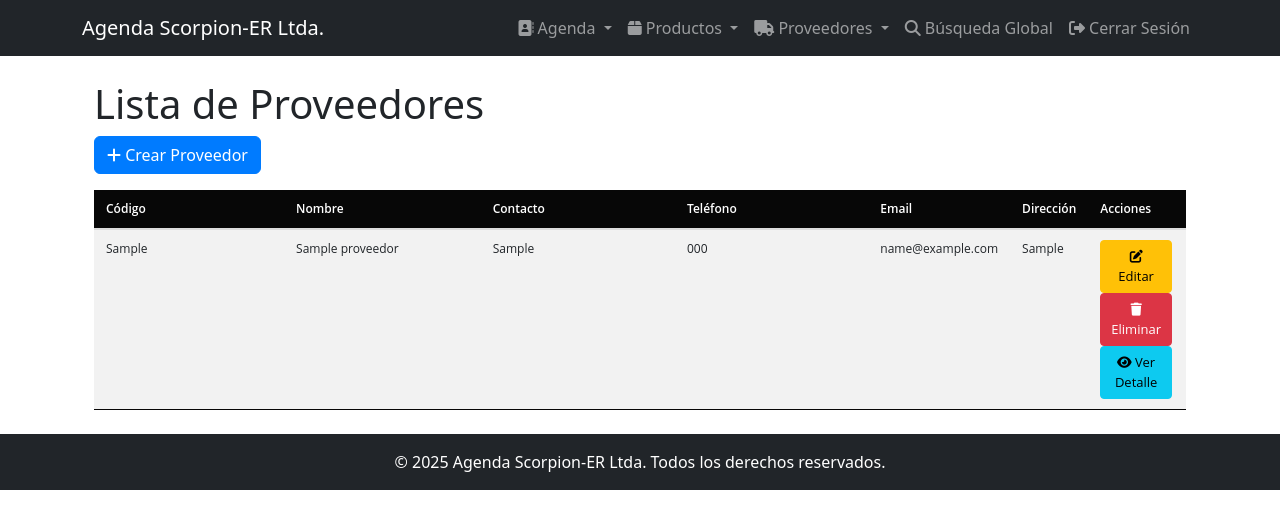
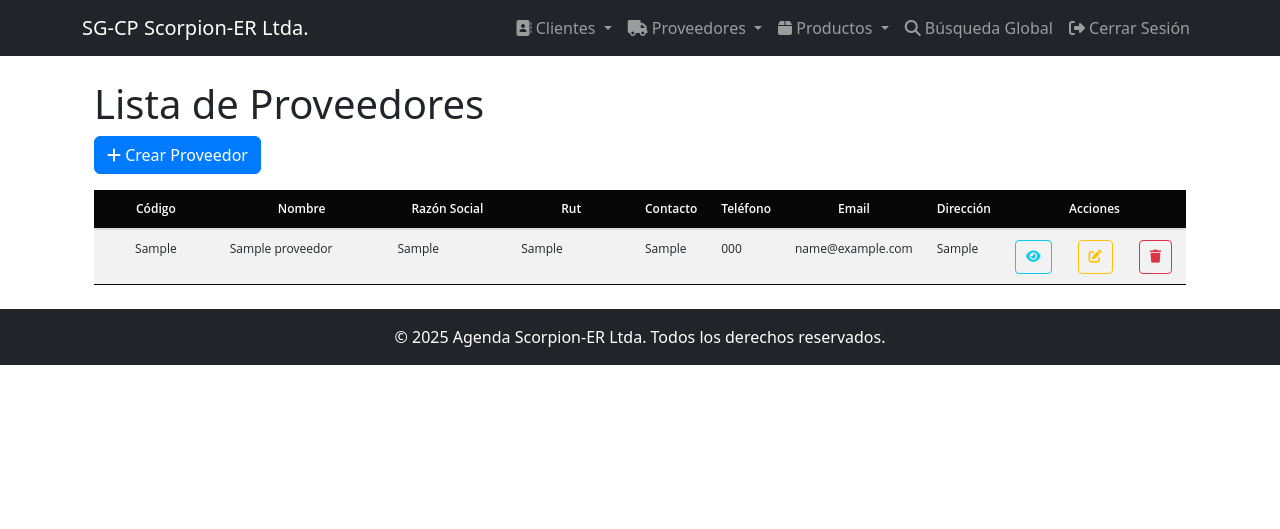
Before and after one commit to gismodes37/Crud-django-clientes-3.0, a Django app: page /suppliers/ in a window 1280 px wide. Shown: the top 529 px of the page. Run offline with Django 5.2, Linux system fonts and the light colour scheme; a user stored in the database is signed in; tables that the repository leaves empty hold one stand-in row (values such as "Sample post"); parts of the project's set-up code (start-up, migrations or seed data) failed here and were passed over; some libraries are stand-ins or nearby versions.

Commit message:
Clientes, Proveedores, Productos, busqueda 2da copia

```diff
--- a/agenda_crud/agenda/forms.py
+++ b/agenda_crud/agenda/forms.py
@@ -55,12 +55,14 @@ class PrecioProveedorForm(forms.ModelForm):
 class ProveedorForm(forms.ModelForm):
     class Meta:
         model = Proveedor
-        fields = ['codigo', 'nombre', 'contacto', 'telefono', 'email', 'direccion']
+        fields = ['codigo', 'nombre', 'raz_social', 'rut_p', 'contacto', 'telefono', 'email', 'direccion']
 
     def __init__(self, *args, **kwargs):
         super().__init__(*args, **kwargs)
         self.fields['codigo'].required = True
         self.fields['nombre'].required = True
+        self.fields['raz_social'].required = True
+        self.fields['rut_p'].required = True
         self.fields['contacto'].required = True
 
     def clean_telefono(self):
--- a/agenda_crud/agenda/models.py
+++ b/agenda_crud/agenda/models.py
@@ -113,6 +113,14 @@ class Proveedor(models.Model):
     codigo = models.CharField(max_length=20, unique=True, verbose_name="Código de Proveedor")
     nombre = models.CharField(max_length=100)
     contacto = models.CharField(max_length=100, blank=True, null=True)
+    raz_social = models.CharField(max_length=100, blank=True, null=True)
+    rut_p = models.CharField(
+        max_length=12,
+        blank=True,
+        null=True,
+        help_text="Formato: 00.000.000-0",
+        verbose_name="Número de Rut"
+    )  # Opcional
     telefono = models.CharField(max_length=15, blank=True, null=True)
     email = models.EmailField(blank=True, null=True)
     direccion = models.TextField(blank=True, null=True)
--- a/agenda_crud/agenda/templates/agenda/proveedor_list.html
+++ b/agenda_crud/agenda/templates/agenda/proveedor_list.html
@@ -10,33 +10,41 @@
     <table class="table table-striped table-hover">
         <thead class="thead-dark">
             <tr>
-                <th>Código</th>
-                <th>Nombre</th>
-                <th>Contacto</th>
-                <th>Teléfono</th>
-                <th>Email</th>
-                <th>Dirección</th>
-                <th>Acciones</th>
+                <th class="text-center">Código</th>
+                <th class="text-center">Nombre</th>
+                <th class="text-center">Razón Social</th>
+                <th class="text-center">Rut</th>
+                <th class="text-center">Contacto</th>
+                <th class="text-center">Teléfono</th>
+                <th class="text-center">Email</th>
+                <th class="text-center">Dirección</th>
+                <th class="text-center" colSpan="3" class="centrado">Acciones</th>
             </tr>
         </thead>
         <tbody>
             {% for proveedor in proveedores %}
             <tr>
-                <td>{{ proveedor.codigo }}</td>
-                <td>{{ proveedor.nombre }}</td>
-                <td>{{ proveedor.contacto }}</td>
+                <td style="white-space: nowrap; width: auto;" class="text-center">{{ proveedor.codigo }}</td>
+                <td style="white-space: nowrap; width: auto;">{{ proveedor.nombre }}</td>
+                <td style="white-space: nowrap; width: auto;">{{ proveedor.raz_social}}</td>
+                <td>{{ proveedor.rut_p}}</td>
+                <td style="white-space: nowrap; width: auto;">{{ proveedor.contacto }}</td>
                 <td>{{ proveedor.telefono }}</td>
                 <td>{{ proveedor.email }}</td>
-                <td>{{ proveedor.direccion }}</td>
+                <td style="white-space: nowrap; width: auto;">{{ proveedor.direccion }}</td>
                 <td>
-                    <a href="{% url 'proveedor_update' proveedor.pk %}" class="btn btn-sm btn-warning">
-                        <i class="fas fa-edit"></i> Editar
+                    <a href="{% url 'proveedor_detail' proveedor.pk %}" class="btn btn-sm btn-outline-info" title="Ver detalles">
+                        <i class="fas fa-eye"></i>
                     </a>
-                    <a href="{% url 'proveedor_delete' proveedor.pk %}" class="btn btn-sm btn-danger">
-                        <i class="fas fa-trash"></i> Eliminar
+                </td>
+                <td>
+                    <a href="{% url 'proveedor_update' proveedor.pk %}" class="btn btn-sm btn-outline-warning" title="Editar registro">
+                        <i class="fas fa-edit"></i>
                     </a>
-                    <a href="{% url 'proveedor_detail' proveedor.pk %}" class="btn btn-sm btn-info">
-                        <i class="fas fa-eye"></i> Ver Detalle
+                </td>
+                <td>
+                    <a href="{% url 'proveedor_delete' proveedor.pk %}" class="btn btn-sm btn-outline-danger" title="Eliminar registro">
+                        <i class="fas fa-trash"></i>
                     </a>
                 </td>
             </tr>
--- a/agenda_crud/agenda/templates/base.html
+++ b/agenda_crud/agenda/templates/base.html
@@ -19,7 +19,7 @@
     <!-- Barra de navegación -->
     <nav class="navbar navbar-expand-lg navbar-dark bg-dark">
         <div class="container">
-            <a class="navbar-brand" href="{% url 'home' %}">Agenda Scorpion-ER Ltda.</a>
+            <a class="navbar-brand" href="{% url 'home' %}">SG-CP Scorpion-ER Ltda.</a>
             <button class="navbar-toggler" type="button" data-bs-toggle="collapse" data-bs-target="#navbarNav" aria-controls="navbarNav" aria-expanded="false" aria-label="Toggle navigation">
                 <span class="navbar-toggler-icon"></span>
             </button>
@@ -28,16 +28,27 @@
                     <!-- Dropdown para Agenda -->
                     <li class="nav-item dropdown">
                         <a class="nav-link dropdown-toggle" href="#" id="agendaDropdown" role="button" data-bs-toggle="dropdown" aria-expanded="false">
-                            <i class="fas fa-address-book"></i> Agenda
+                            <i class="fas fa-address-book"></i> Clientes
                         </a>
                         <ul class="dropdown-menu" aria-labelledby="agendaDropdown">
-                            <li><a class="dropdown-item" href="{% url 'contact_list' %}">Contactos</a></li>
-                            <li><a class="dropdown-item" href="{% url 'buscar_contactos' %}">Buscar Contactos</a></li>  <!-- Nuevo enlace -->
+                            <li><a class="dropdown-item" href="{% url 'contact_list' %}">Lista de Clientes</a></li>
                             {% if user.is_authenticated and user.is_staff %}
-                                <li><a class="dropdown-item" href="{% url 'upload_csv' %}">Subir CSV</a></li>
-                                <li><a class="dropdown-item" href="{% url 'download_csv' %}">Descargar CSV</a></li>
-                                <li><a class="dropdown-item" href="{% url 'register' %}">Registro</a></li>
+                                <li><a class="dropdown-item" href="{% url 'register' %}">Registro de Clientes</a></li>
+                                <li><a class="dropdown-item" href="{% url 'upload_csv' %}">Subir archivo CSV</a></li>
+                                <li><a class="dropdown-item" href="{% url 'download_csv' %}">Descargar archivo CSV</a></li>
                             {% endif %}
+                        </ul>
+                    </li>
+
+                    <!-- Dropdown para Proveedores -->
+                    <li class="nav-item dropdown">
+                        <a class="nav-link dropdown-toggle" href="#" id="proveedoresDropdown" role="button" data-bs-toggle="dropdown" aria-expanded="false">
+                            <i class="fas fa-truck"></i> Proveedores
+                        </a>
+                        <ul class="dropdown-menu" aria-labelledby="proveedoresDropdown">
+                            <li><a class="dropdown-item" href="{% url 'proveedor_list' %}">Lista de Proveedores</a></li>
+                            <li><a class="dropdown-item" href="{% url 'proveedor_create' %}">Registro de Proveedores</a></li>
+                            <!--li><a class="dropdown-item" href="#">Buscar Proveedores</a></li>  < Enlace pendiente -->
                         </ul>
                     </li>
 
@@ -48,22 +59,11 @@
                         </a>
                         <ul class="dropdown-menu" aria-labelledby="productosDropdown">
                             <li><a class="dropdown-item" href="{% url 'producto_list' %}">Lista de Productos</a></li>
-                            <li><a class="dropdown-item" href="{% url 'producto_create' %}">Agregar Producto</a></li>
-                            <li><a class="dropdown-item" href="#">Buscar Productos</a></li>  <!-- Enlace pendiente -->
+                            <li><a class="dropdown-item" href="{% url 'producto_create' %}">Registro de Productos</a></li>
+                            <!--li><a class="dropdown-item" href="#">Buscar Productos</a></li>  <Enlace pendiente -->
                         </ul>
                     </li>
 
-                    <!-- Dropdown para Proveedores -->
-                    <li class="nav-item dropdown">
-                        <a class="nav-link dropdown-toggle" href="#" id="proveedoresDropdown" role="button" data-bs-toggle="dropdown" aria-expanded="false">
-                            <i class="fas fa-truck"></i> Proveedores
-                        </a>
-                        <ul class="dropdown-menu" aria-labelledby="proveedoresDropdown">
-                            <li><a class="dropdown-item" href="{% url 'proveedor_list' %}">Lista de Proveedores</a></li>
-                            <li><a class="dropdown-item" href="{% url 'proveedor_create' %}">Agregar Proveedor</a></li>
-                            <li><a class="dropdown-item" href="#">Buscar Proveedores</a></li>  <!-- Enlace pendiente -->
-                        </ul>
-                    </li>
 
                     <!-- Enlace a Búsqueda Global -->
                     <li class="nav-item">
--- a/agenda_crud/agenda/views.py
+++ b/agenda_crud/agenda/views.py
@@ -617,6 +617,8 @@ def autocompletar(request):
 
     proveedores = Proveedor.objects.filter(
         Q(nombre__icontains=query) |
+        Q(raz_social=query) |
+        Q(rut_p=query) |
         Q(contacto__icontains=query) |
         Q(telefono__icontains=query) |
         Q(email__icontains=query) |
```
Also changed, not shown: agenda_crud/agenda/templates/agenda/contact_confirm_delete.html (+14 -4 lines), agenda_crud/agenda/templates/agenda/home.html (+7 -6 lines), agenda_crud/agenda/templates/agenda/proveedor_confirm_delete.html (added, +35 -0 lines), agenda_crud/agenda/templates/agenda/proveedor_detail.html (added, +36 -0 lines), agenda_crud/agenda/templates/agenda/proveedor_form.html (+14 -0 lines), agenda_crud/agenda/migrations/0003_proveedor_raz_social.py (added), agenda_crud/agenda/migrations/0004_proveedor_rut_p.py (added).
